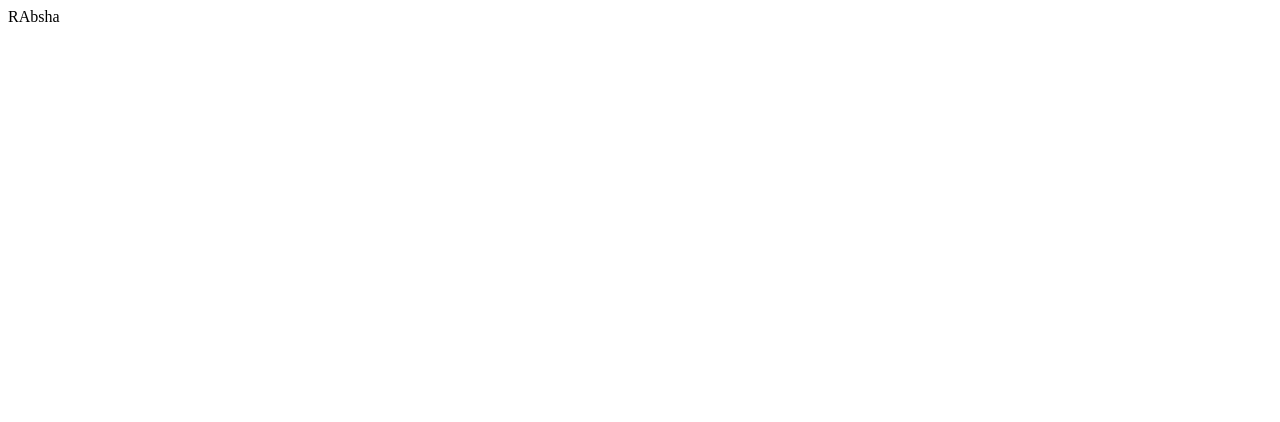
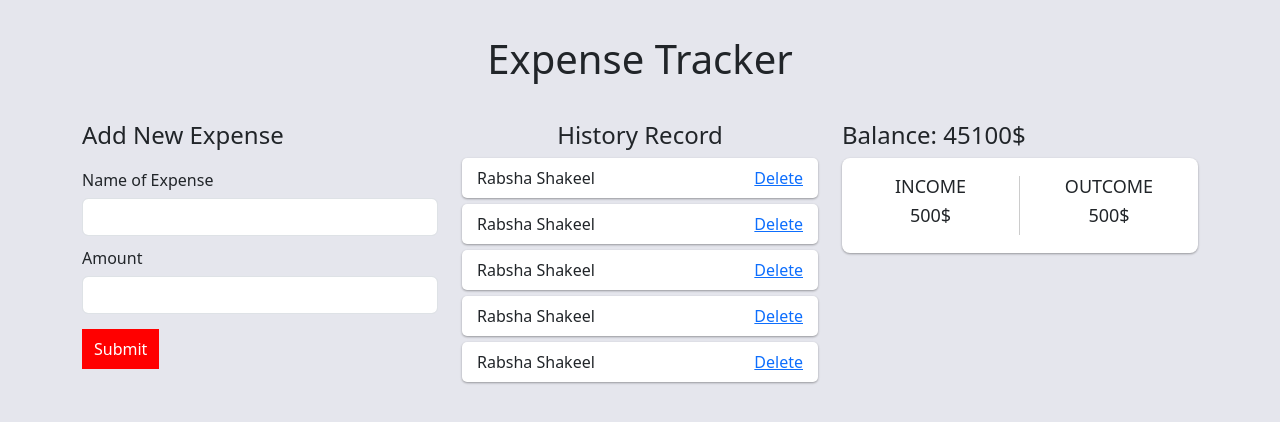
Before and after one commit to Rabsha/ExpenseTracker, a React (Vite) app: page / in a window 1280 px wide. Shown: the top 422 px of the page. Built offline with nearby package versions, Linux system fonts and the light colour scheme.

Commit message:
“push”

```diff
--- a/package.json
+++ b/package.json
@@ -10,6 +10,7 @@
     "preview": "vite preview"
   },
   "dependencies": {
+    "bootstrap": "^5.3.3",
     "react": "^18.2.0",
     "react-dom": "^18.2.0"
   },
--- a/src/App.css
+++ b/src/App.css
@@ -0,0 +1,66 @@
+body{
+    background-color: #e5e6ed;
+}
+.centersidebox h4{
+    text-align: center;
+}
+.ExpenseTracker {
+    padding-top: 35px;
+}
+ul{
+  margin: 0;
+  padding: 0;
+  list-style: none;
+}
+.myhistory li {
+    background-color: #fff;
+    display: flex;
+    justify-content: space-between;
+    flex-direction: row;
+    flex-wrap: nowrap;
+    align-items: center;
+    margin-bottom: 6px;
+    padding: 8px 15px;
+    border-radius: 5px;
+    box-shadow: 0 1px 3px rgba(0, 0, 0, 0.12), 0 1px 2px rgba(0, 0, 0, 0.24);
+}
+.MainIncome {
+    display: flex;
+    justify-content: space-around;
+    flex-direction: row;
+    flex-wrap: nowrap;
+    background: #fff;
+    padding: 18px 0;
+    box-shadow: 0 1px 3px rgba(0, 0, 0, 0.12), 0 1px 2px rgba(0, 0, 0, 0.24);
+    border-radius: 8px;
+}
+.mainboxtracker {
+    text-align: center;
+    padding-bottom: 30px;
+}
+.form-group label {
+    padding-bottom: 6px;
+    padding-top: 10px;
+}
+.OneeIncome h3 {
+    font-size: 18px;
+}
+.OneeIncome {
+    text-align: center;
+    text-transform: uppercase;
+    width: 50%;
+    padding: 0 10px;
+    border-right: 1px solid #ccc;
+}
+.OneeIncome:last-child {
+    border:none;
+}
+.mybtns {
+    padding-top: 15px;
+}
+.mybtns button {
+    border: none;
+    padding: 8px 12px;
+    background: red;
+    color: #fff;
+}
--- a/src/App.jsx
+++ b/src/App.jsx
@@ -1,4 +1,5 @@
 import ExpenseTracker from './component/Expensetracker'
+import 'bootstrap/dist/css/bootstrap.min.css'
 import './App.css'
 
 function App() {
--- a/src/component/Expensetracker.jsx
+++ b/src/component/Expensetracker.jsx
@@ -1,9 +1,67 @@
 import React from "react";
-
 
 const ExpenseTracker = () => {
     return(
-        <div className="ExpenseTracker">RAbsha</div>
+        <div className="ExpenseTracker">
+            <div className="container">
+                <div className="mainboxtracker">
+                    <h1>Expense Tracker</h1>
+                </div>
+                <div className="mymains">
+                    <div className="row">
+                        <div className="col-md-4">
+                            <div className="leftsidebox">
+                                <h4>Add New Expense</h4>
+                                <form>
+                                    <div className="form-group">
+                                        <label>Name of Expense</label>
+                                        <input type="text" className="form-control" />
+                                    </div>
+                                    <div className="form-group">
+                                        <label>Amount</label>
+                                        <input type="text" className="form-control" />
+                                    </div>
+                                    <div className="mybtns">
+                                        <button className="btnworks">Submit</button>
+                                    </div>
+                                </form>
+                            </div>
+                        </div>
+                        <div className="col-md-4">
+                            <div className="centersidebox">
+                                <h4>History Record</h4>
+                                <div className="myhistory">
+                                    <ul>
+                                        <li>Rabsha Shakeel <a href="#">Delete</a></li>
+                                        <li>Rabsha Shakeel <a href="#">Delete</a></li>
+                                        <li>Rabsha Shakeel <a href="#">Delete</a></li>
+                                        <li>Rabsha Shakeel <a href="#">Delete</a></li>
+                                        <li>Rabsha Shakeel <a href="#">Delete</a></li>
+                                    </ul>
+                                </div>
+                            </div>
+                        </div>
+                        <div className="col-md-4">
+                            <div className="rightsidebox">
+                                <div className="Maindata">
+                                    <h4>Balance: 45100$</h4>
+                                </div>
+                                <div className="MainIncome">
+                                    <div className="OneeIncome">
+                                        <h3>Income</h3>
+                                        <h3>500$</h3>
+                                    </div>
+                                    <div className="OneeIncome">
+                                        <h3>Outcome</h3>
+                                        <h3>500$</h3>
+                                    </div>
+                                </div>
+                            </div>
+                        </div>
+                    </div>
+                </div>
+            </div>
+        </div>
     )
 }
 
```
Also changed, not shown: 1 other file (tests, documents, lock files or other folders).
